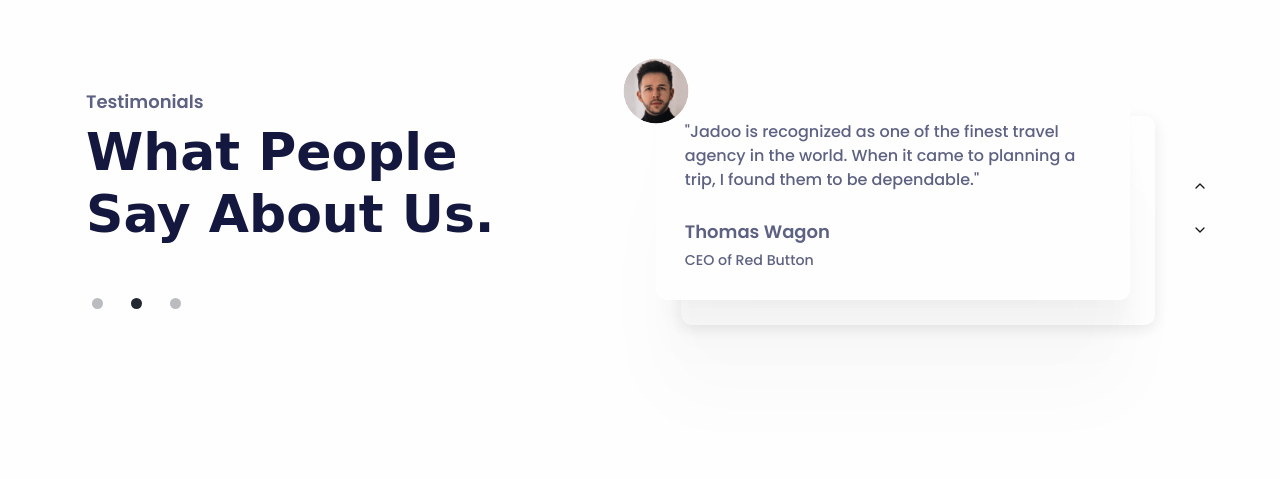
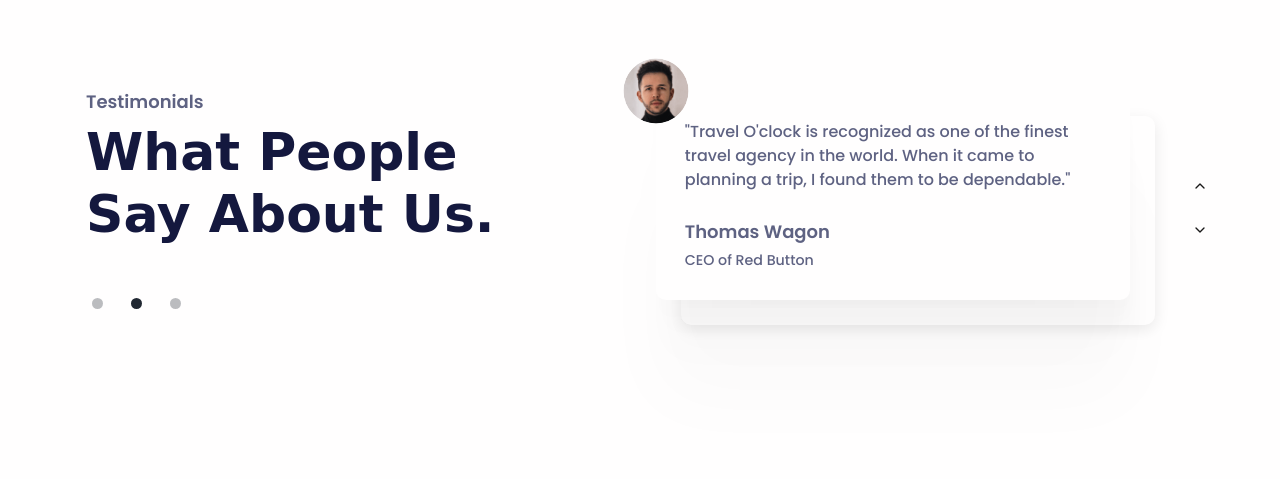
Before and after one commit to TravelOclock/traveloclock.github.io, a website: page public/index.html in a window 1280 px wide. Shown: the part 3100-3579 px from the top of the page. Drawn offline with Linux system fonts and the light colour scheme; a web font is replaced by a local one.

Commit message:
Update index.html

```diff
--- a/public/index.html
+++ b/public/index.html
@@ -10,7 +10,7 @@
     <!-- ===============================================-->
     <!--    Document Title-->
     <!-- ===============================================-->
-    <title>Jadoo | Travel Agency Landing Page UI</title>
+    <title>Travel O'Clock</title>
 
 
     <!-- ===============================================-->
@@ -306,7 +306,7 @@
                       <div class="card shadow" style="border-radius:10px;">
                         <div class="position-absolute start-0 top-0 translate-middle"> <img class="rounded-circle fit-cover" src="assets/img/testimonial/author2.png" height="65" width="65" alt="" /></div>
                         <div class="card-body p-4">
-                          <p class="fw-medium mb-4">&quot;Jadoo is recognized as one of the finest travel agency in the world. When it came to planning a trip, I found them to be dependable.&quot;</p>
+                          <p class="fw-medium mb-4">&quot;Travel O'clock is recognized as one of the finest travel agency in the world. When it came to planning a trip, I found them to be dependable.&quot;</p>
                           <h5 class="text-secondary">Thomas Wagon</h5>
                           <p class="fw-medium fs--1 mb-0">CEO of Red Button</p>
                         </div>
@@ -413,7 +413,7 @@
 
         <div class="container">
           <div class="row">
-            <div class="col-lg-3 col-md-7 col-12 mb-4 mb-md-6 mb-lg-0 order-0"> <img class="mb-4" src="assets/img/logo2.svg" width="150" alt="jadoo" />
+            <div class="col-lg-3 col-md-7 col-12 mb-4 mb-md-6 mb-lg-0 order-0"> <img class="mb-4" src="assets/img/logo2.svg" width="150" alt="Travel O'clock" />
               <p class="fs--1 text-secondary mb-0 fw-medium">Book your trip in minute, get full Control for much longer.</p>
             </div>
             <div class="col-lg-2 col-md-4 mb-4 mb-lg-0 order-lg-1 order-md-2">
@@ -454,7 +454,7 @@
 
 
       <div class="py-5 text-center">
-        <p class="mb-0 text-secondary fs--1 fw-medium">All rights reserved@jadoo.co </p>
+        <p class="mb-0 text-secondary fs--1 fw-medium">All rights reserved@Travel O'clock.co </p>
       </div>
     </main>
     <!-- ===============================================-->
```
